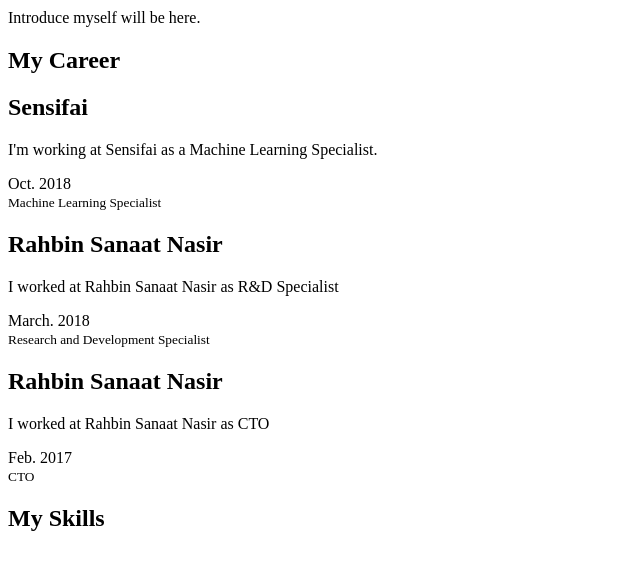
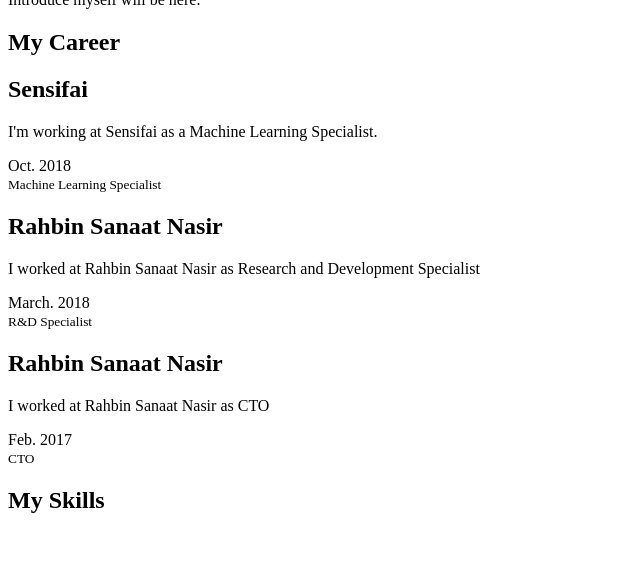
Before and after one commit to BehnamSamadi/behnamsamadi.github.io, a Jekyll site: the page built from index.html, in a window 1280 px wide and 900 px high, scrolled down 613 px. Shown: the top 570 px of the window, without its empty margins (0-640 px from the left). Built offline with Jekyll 4.4.1, drawn with Linux system fonts in a browser that asks for light colours.

```diff
--- a/_config.yml
+++ b/_config.yml
@@ -17,7 +17,7 @@ author:  # change following line to your infomation.
   avatar: /static/assets/img/landing/behnam_avatar.jpg  # upload your avatar at directory and edit it.
   github_username: behnamsamadi  # Leave blank if you don't have now
   linkedin_id: bsamadi # Leave blank if you don't have now
-  facebook_username: jiakunnj  # Leave blank if you don't have now
+  # facebook_username: jiakunnj  # Leave blank if you don't have now
   twitter_username: BehnamSamadi  # Leave blank if you don't have now
   email: behnamsamadi27@gmail.com  # Leave blank if you don't have now
   cv: http://cv.jarrekk.com  # An online CV can be printed as PDF, leave blank if you don't have now
--- a/_data/index/careers.yml
+++ b/_data/index/careers.yml
@@ -18,13 +18,13 @@
     detail: Rahbin Sanaat Nasir
     i18n: company_b
   desc:
-    detail: I worked at Rahbin Sanaat Nasir as R&D Specialist
+    detail: I worked at Rahbin Sanaat Nasir as Research and Development Specialist
     i18n: company_b_desc
   date:
     detail: March. 2018
     i18n: company_b_date
   job:
-    detail: Research and Development Specialist
+    detail: R&D Specialist
     i18n: company_b_job
   icon: fa-plus-square
 
```
